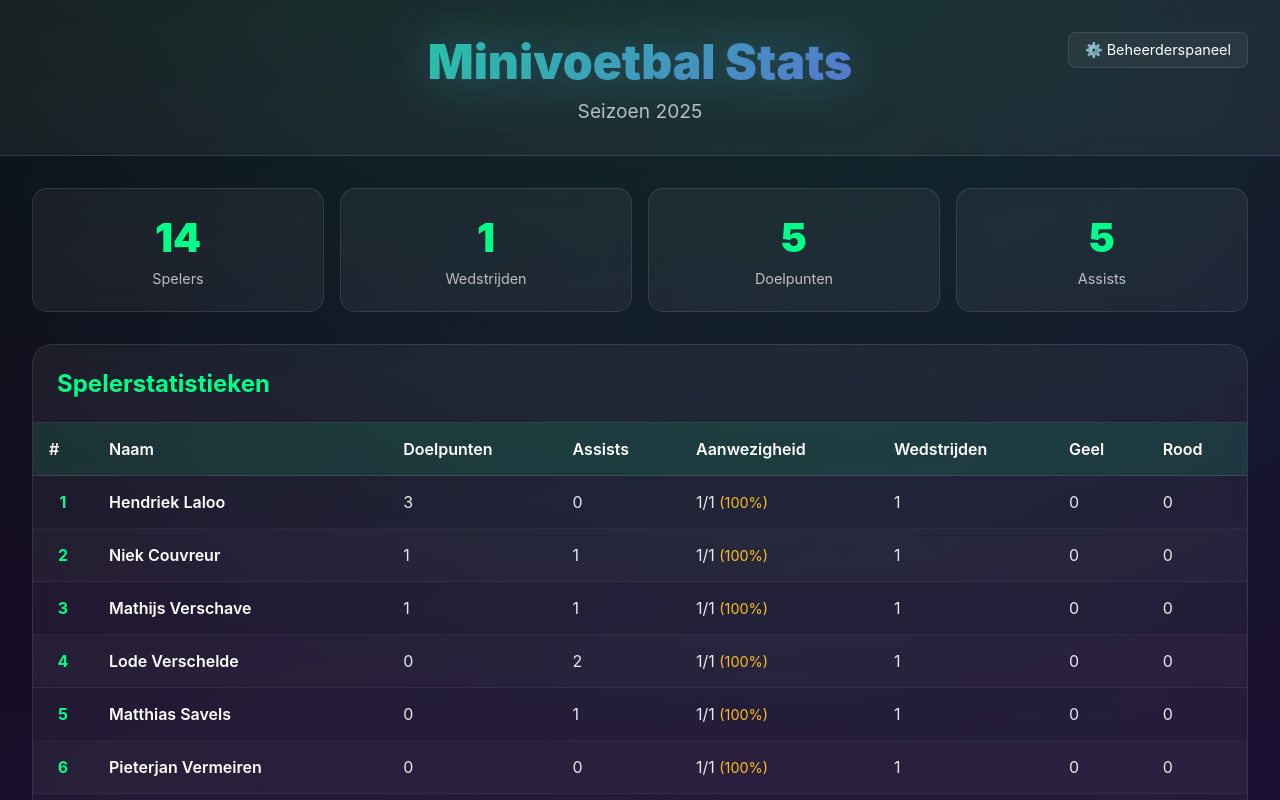
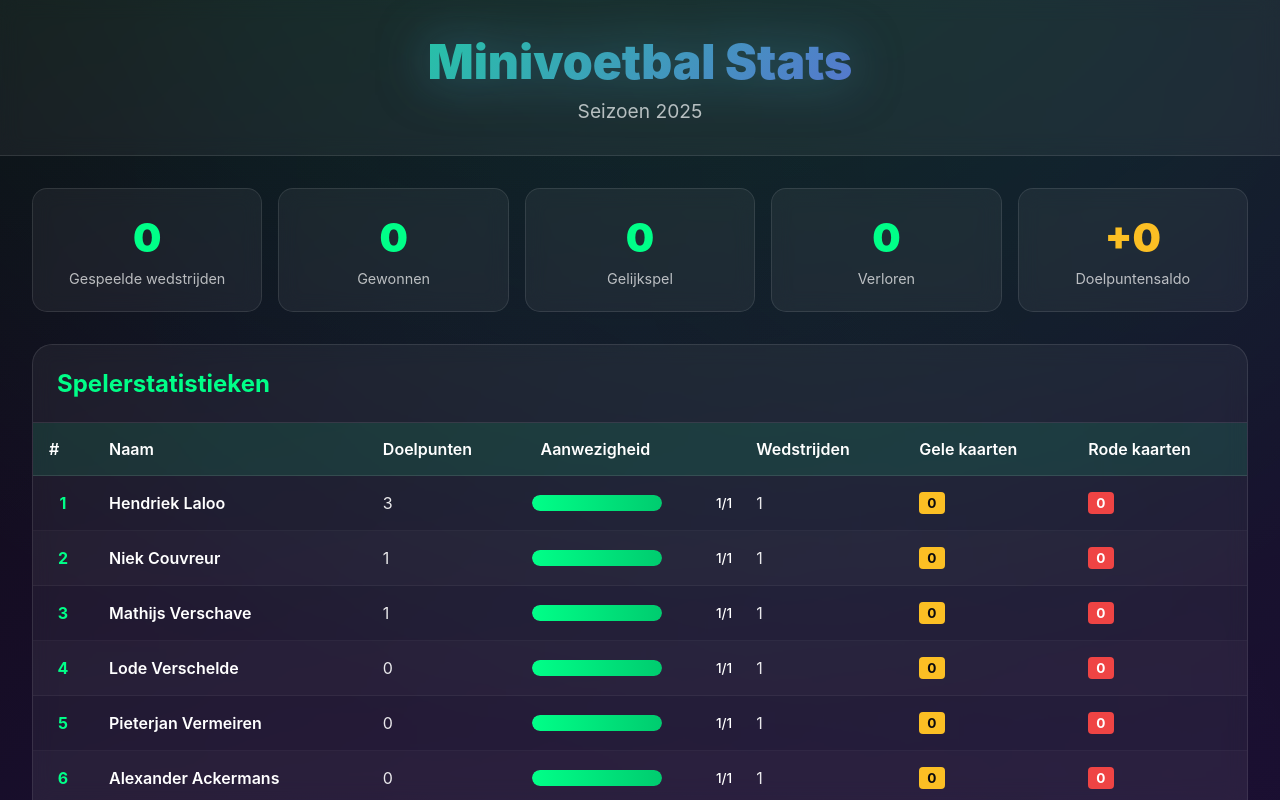
Before and after one commit to LodeAI/vodewinste, a plain HTML site: page index.html in a window 1280 px wide. Drawn offline with Linux system fonts and the light colour scheme.

Commit message:
Add files via upload

```diff
--- a/index.html
+++ b/index.html
@@ -88,25 +88,6 @@
         .subtitle {
             color: rgba(255, 255, 255, 0.7);
             font-size: 1.2rem;
-        }
-
-        .admin-link {
-            position: absolute;
-            top: 2rem;
-            right: 2rem;
-            padding: 0.5rem 1rem;
-            background: var(--glass);
-            border: 1px solid var(--glass-border);
-            border-radius: 8px;
-            color: var(--light);
-            text-decoration: none;
-            font-size: 0.9rem;
-            transition: all 0.3s ease;
-        }
-
-        .admin-link:hover {
-            border-color: var(--primary);
-            color: var(--primary);
         }
 
         .container {
@@ -250,15 +231,64 @@
             font-size: 0.9rem;
         }
 
+        /* Attendance bar styles */
+        .attendance-cell {
+            padding: 1rem 0.5rem;
+        }
+
+        .attendance-bar {
+            display: flex;
+            align-items: center;
+            gap: 10px;
+        }
+
+        .bar-container {
+            flex: 1;
+            height: 16px;
+            background: rgba(255, 255, 255, 0.1);
+            border-radius: 8px;
+            overflow: hidden;
+            position: relative;
+            min-width: 80px;
+        }
+
+        .bar-fill {
+            height: 100%;
+            background: linear-gradient(90deg, var(--primary) 0%, #00cc6f 100%);
+            border-radius: 8px;
+            transition: width 0.8s ease;
+            position: relative;
+        }
+
+        .bar-text {
+            font-size: 0.85rem;
+            color: var(--light);
+            font-weight: 500;
+            min-width: 60px;
+            text-align: right;
+        }
+
+        /* Card styling */
+        .card-display {
+            display: inline-block;
+            background: var(--warning);
+            color: var(--dark);
+            padding: 3px 8px;
+            border-radius: 4px;
+            font-weight: bold;
+            font-size: 0.85rem;
+            min-width: 25px;
+            text-align: center;
+        }
+
+        .card-red {
+            background: var(--danger);
+            color: var(--light);
+        }
+
         @media (max-width: 768px) {
             .header h1 {
                 font-size: 2rem;
-            }
-
-            .admin-link {
-                position: static;
-                display: inline-block;
-                margin-bottom: 1rem;
             }
 
             .stats-overview {
@@ -271,6 +301,19 @@
 
             th, td {
                 padding: 0.8rem 0.5rem;
+            }
+
+            .attendance-cell {
+                padding: 0.8rem 0.3rem;
+            }
+
+            .bar-container {
+                min-width: 60px;
+            }
+
+            .bar-text {
+                min-width: 45px;
+                font-size: 0.8rem;
             }
 
             .stat-value {
@@ -293,7 +336,6 @@
     <div class="bg-animation"></div>
 
     <header class="header">
-        <a href="admin.html" class="admin-link">⚙️ Beheerderspaneel</a>
         <h1>Minivoetbal Stats</h1>
         <p class="subtitle">Seizoen 2025</p>
     </header>
@@ -302,20 +344,24 @@
         <!-- Stats Overview -->
         <div class="stats-overview" id="statsOverview">
             <div class="stat-card">
-                <div class="stat-value" id="totalPlayers">0</div>
-                <div class="stat-label">Spelers</div>
+                <div class="stat-value" id="gamesPlayed">0</div>
+                <div class="stat-label">Gespeelde wedstrijden</div>
             </div>
             <div class="stat-card">
-                <div class="stat-value" id="totalMatches">0</div>
-                <div class="stat-label">Wedstrijden</div>
+                <div class="stat-value" id="gamesWon">0</div>
+                <div class="stat-label">Gewonnen</div>
             </div>
             <div class="stat-card">
-                <div class="stat-value" id="totalGoals">0</div>
-                <div class="stat-label">Doelpunten</div>
+                <div class="stat-value" id="gamesDraw">0</div>
+                <div class="stat-label">Gelijkspel</div>
             </div>
             <div class="stat-card">
-                <div class="stat-value" id="totalAssists">0</div>
-                <div class="stat-label">Assists</div>
+                <div class="stat-value" id="gamesLost">0</div>
+                <div class="stat-label">Verloren</div>
+            </div>
+            <div class="stat-card">
+                <div class="stat-value" id="goalDifference">+0</div>
+                <div class="stat-label">Doelpuntensaldo</div>
             </div>
         </div>
 
@@ -335,11 +381,10 @@
                             <th>#</th>
                             <th onclick="sortTable('name')">Naam</th>
                             <th onclick="sortTable('goals')">Doelpunten</th>
-                            <th onclick="sortTable('assists')">Assists</th>
                             <th onclick="sortTable('attendance')">Aanwezigheid</th>
                             <th onclick="sortTable('games')">Wedstrijden</th>
-                            <th onclick="sortTable('yellow')">Geel</th>
-                            <th onclick="sortTable('red')">Rood</th>
+                            <th onclick="sortTable('yellow')">Gele kaarten</th>
+                            <th onclick="sortTable('red')">Rode kaarten</th>
                         </tr>
                     </thead>
                     <tbody id="playerTableBody">
@@ -348,7 +393,7 @@
                 </table>
                 <div id="noData" class="no-data" style="display: none;">
                     <p>Nog geen spelersgegevens beschikbaar.</p>
-                    <p>Gebruik het <a href="admin.html" style="color: var(--primary);">beheerderspaneel</a> om spelers toe te voegen.</p>
+                    <p>Gebruik het beheerderspaneel om spelers toe te voegen.</p>
                 </div>
             </div>
         </div>
@@ -394,20 +439,60 @@
             teamData = { players: [], matches: [] };
         }
 
+        function calculateTeamStats() {
+            const matches = teamData.matches || [];
+            let gamesPlayed = 0;
+            let gamesWon = 0;
+            let gamesDraw = 0;
+            let gamesLost = 0;
+            let goalsFor = 0;
+            let goalsAgainst = 0;
+
+            matches.forEach(match => {
+                if (match.homeScore !== undefined && match.awayScore !== undefined) {
+                    gamesPlayed++;
+                    goalsFor += match.homeScore || 0;
+                    goalsAgainst += match.awayScore || 0;
+
+                    if (match.homeScore > match.awayScore) {
+                        gamesWon++;
+                    } else if (match.homeScore === match.awayScore) {
+                        gamesDraw++;
+                    } else {
+                        gamesLost++;
+                    }
+                }
+            });
+
+            return {
+                gamesPlayed,
+                gamesWon,
+                gamesDraw,
+                gamesLost,
+                goalDifference: goalsFor - goalsAgainst
+            };
+        }
+
         function updateOverviewStats() {
-            const totalPlayers = teamData.players.length;
-            const totalMatches = teamData.matches.length;
-            const totalGoals = teamData.players.reduce((sum, player) => {
-                return sum + (player.goals || player.stats?.goals || 0);
-            }, 0);
-            const totalAssists = teamData.players.reduce((sum, player) => {
-                return sum + (player.assists || player.stats?.assists || 0);
-            }, 0);
+            const stats = calculateTeamStats();
 
-            document.getElementById('totalPlayers').textContent = totalPlayers;
-            document.getElementById('totalMatches').textContent = totalMatches;
-            document.getElementById('totalGoals').textContent = totalGoals;
-            document.getElementById('totalAssists').textContent = totalAssists;
+            document.getElementById('gamesPlayed').textContent = stats.gamesPlayed;
+            document.getElementById('gamesWon').textContent = stats.gamesWon;
+            document.getElementById('gamesDraw').textContent = stats.gamesDraw;
+            document.getElementById('gamesLost').textContent = stats.gamesLost;
+
+            const goalDiff = stats.goalDifference;
+            const goalDiffEl = document.getElementById('goalDifference');
+            goalDiffEl.textContent = goalDiff >= 0 ? `+${goalDiff}` : `${goalDiff}`;
+
+            // Color code the goal difference
+            if (goalDiff > 0) {
+                goalDiffEl.style.color = 'var(--primary)';
+            } else if (goalDiff < 0) {
+                goalDiffEl.style.color = 'var(--danger)';
+            } else {
+                goalDiffEl.style.color = 'var(--warning)';
+            }
         }
 
         function calculateAttendancePercentage(player) {
@@ -425,20 +510,20 @@
                 const bGoals = b.goals || b.stats?.goals || 0;
                 if (bGoals !== aGoals) return bGoals - aGoals;
 
-                // Secondary: Assists (descending)
-                const aAssists = a.assists || a.stats?.assists || 0;
-                const bAssists = b.assists || b.stats?.assists || 0;
-                if (bAssists !== aAssists) return bAssists - aAssists;
-
-                // Tertiary: Attendance percentage (descending)
+                // Secondary: Attendance percentage (descending)
                 const aAttendance = calculateAttendancePercentage(a);
                 const bAttendance = calculateAttendancePercentage(b);
                 if (bAttendance !== aAttendance) return bAttendance - aAttendance;
 
-                // Quaternary: Games played (descending)
+                // Tertiary: Games played (descending)
                 const aGames = a.games || a.stats?.matches || 0;
                 const bGames = b.games || b.stats?.matches || 0;
-                return bGames - aGames;
+                if (bGames !== aGames) return bGames - aGames;
+
+                // Quaternary: Yellow cards (ascending - fewer is better)
+                const aYellow = a.yellow || a.stats?.yellowCards || 0;
+                const bYellow = b.yellow || b.stats?.yellowCards || 0;
+                return aYellow - bYellow;
             });
         }
 
@@ -488,10 +573,6 @@
                             aVal = a.goals || a.stats?.goals || 0;
                             bVal = b.goals || b.stats?.goals || 0;
                             break;
-                        case 'assists':
-                            aVal = a.assists || a.stats?.assists || 0;
-                            bVal = b.assists || b.stats?.assists || 0;
-                            break;
                         case 'attendance':
                             aVal = calculateAttendancePercentage(a);
                             bVal = calculateAttendancePercentage(b);
@@ -525,7 +606,6 @@
             sortedPlayers.forEach((player, index) => {
                 const games = player.games || player.stats?.matches || 0;
                 const goals = player.goals || player.stats?.goals || 0;
-                const assists = player.assists || player.stats?.assists || 0;
                 const attended = player.attended || 0;
                 const yellow = player.yellow || player.stats?.yellowCards || 0;
                 const red = player.red || player.stats?.redCards || 0;
@@ -537,11 +617,17 @@
                     <td class="rank">${index + 1}</td>
                     <td class="player-name">${player.name}</td>
                     <td>${goals}</td>
-                    <td>${assists}</td>
-                    <td>${attended}/${games} <span class="percentage">(${attendancePercentage}%)</span></td>
+                    <td class="attendance-cell">
+                        <div class="attendance-bar">
+                            <div class="bar-container">
+                                <div class="bar-fill" style="width: ${attendancePercentage}%"></div>
+                            </div>
+                            <div class="bar-text">${attended}/${games}</div>
+                        </div>
+                    </td>
                     <td>${games}</td>
-                    <td>${yellow}</td>
-                    <td>${red}</td>
+                    <td><span class="card-display">${yellow}</span></td>
+                    <td><span class="card-display card-red">${red}</span></td>
                 `;
 
                 tableBody.appendChild(row);
```
